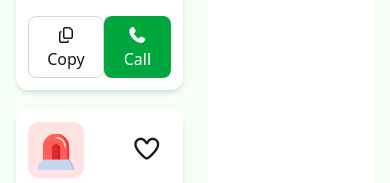
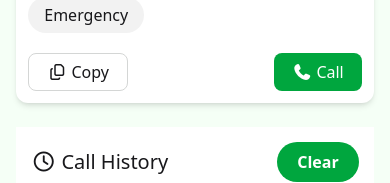
Before and after one commit to rakib120822/Assignment-5, a plain HTML site: page index.html in a window 390 px wide. Shown: the part 3149-3332 px from the top of the page. Drawn offline with nearby package versions, Linux system fonts and the light colour scheme; a web font is replaced by a local one.

Commit message:
change in mobile responsive

```diff
--- a/index.html
+++ b/index.html
@@ -69,7 +69,7 @@
         <section class="grid grid-cols-12 w-11/12 mx-auto gap-6 py-10 ">
 
             <!-- grid_section -->
-            <section class="col-span-6 md:col-span-7 lg:col-span-9">
+            <section class="col-span-12 md:col-span-7 lg:col-span-9">
                  <div class=" grid grid-cols-1 md:grid-cols-2 lg:grid-cols-3 gap-5">
 
                     <div class="p-3 bg-white shadow-md rounded-xl flex flex-col justify-between items-start  ">
@@ -272,7 +272,7 @@
 
             <!-- history_section -->
 
-            <aside class="bg-white col-span-6 md:col-span-5 lg:col-span-3 p-[15px]">
+            <aside class="bg-white col-span-12 md:col-span-5 lg:col-span-3 p-[15px]">
                 <div class="flex justify-between items-center  ">
                     <h1 class="text-[1.25rem]   font-medium font-roboto"><span><i class="fa-regular fa-clock"></i></span> Call History</h1>
                     <button id="clear-btn" class="bg-[#00a63e] hover:bg-[#125c2c]  px-[20px] py-[8px] rounded-[50px] font-semibold font-inter text-center text-white">Clear</button>
```
